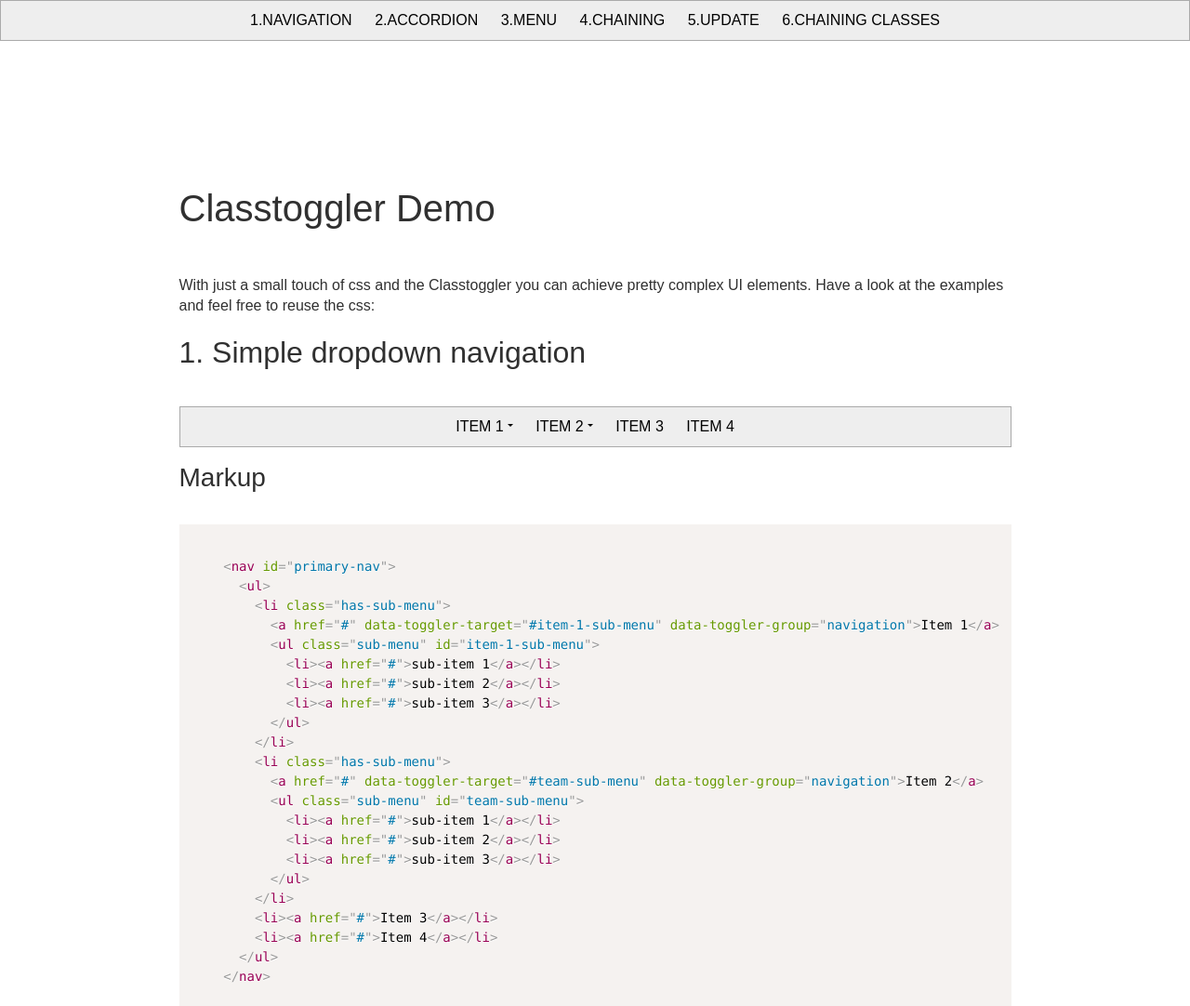
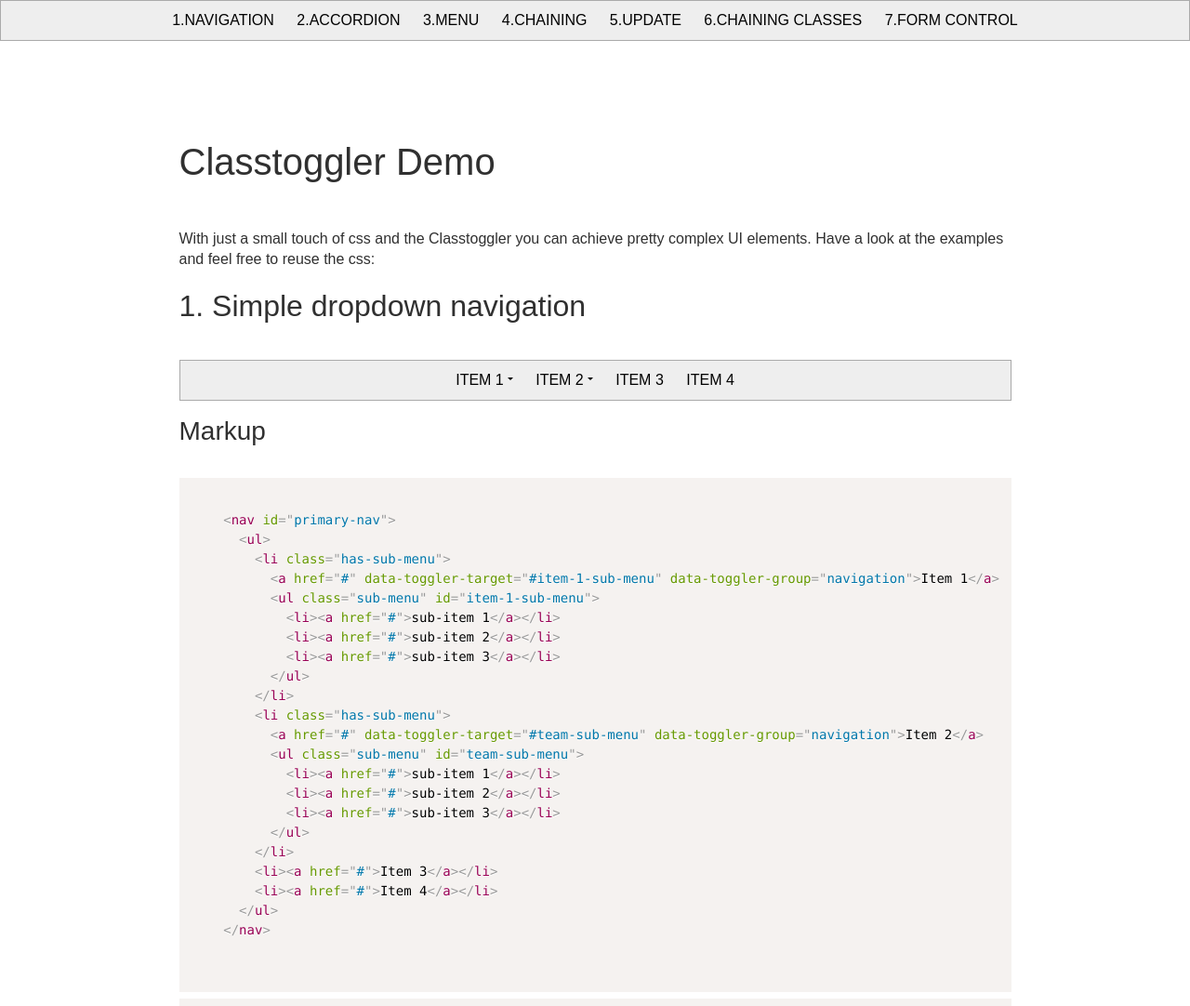
Before and after one commit to web-designed/classtoggler, a website built with webpack: page public/demo.html in a window 1280 px wide. Shown: the top 1082 px of the page at 93% size. Built offline with nearby package versions, Linux system fonts and the light colour scheme; files whose address does not match are found by name.

Commit message:
demo updates

```diff
--- a/package.json
+++ b/package.json
@@ -11,7 +11,8 @@
       "build:staging": "webpack -p --env staging",
       "build:prod": "webpack -p --env production",
       "build:ghpages": "webpack -p --env ghPages",
-      "dev-server": "webpack-dev-server"
+      "dev-server": "webpack-dev-server",
+      "deploy": "git subtree push --prefix public classtoggler gh-pages"
    },
    "dependencies": {
       "autoprefixer": "^8.5.0",
--- a/public/demo.html
+++ b/public/demo.html
@@ -16,6 +16,7 @@
 				<li><a href="#section-chaining">4.Chaining</a></li>
 				<li><a href="#section-update">5.Update</a></li>
 				<li><a href="#section-chaining-classes">6.Chaining classes</a></li>
+				<li><a href="#section-form">7.Form control</a></li>
 			</ul>
 		</nav>
 		<div id="page-wrapper">
--- a/src/scss/base/_layout_containers.scss
+++ b/src/scss/base/_layout_containers.scss
@@ -1,11 +1,12 @@
 
    #page-wrapper {
-      padding-top: 200px;
+      padding-top: 100px;
    }
 
 
    section {
       margin-bottom: 100px;
+      padding-top: 50px;
    }
 
    .card {
```
Also changed, not shown: src/templates/demo.html (+1 -0 lines), public/app.css, 2 other files.
